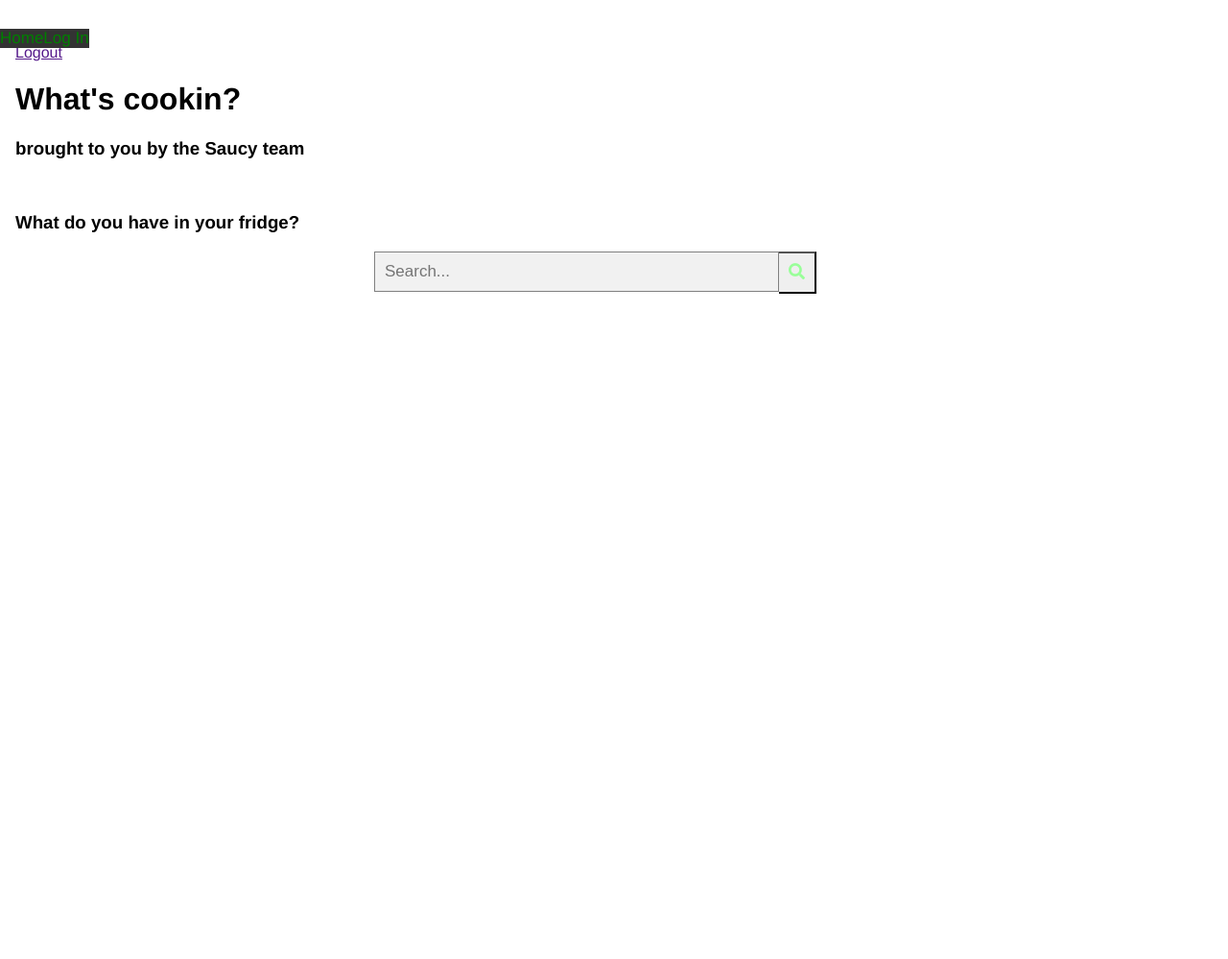
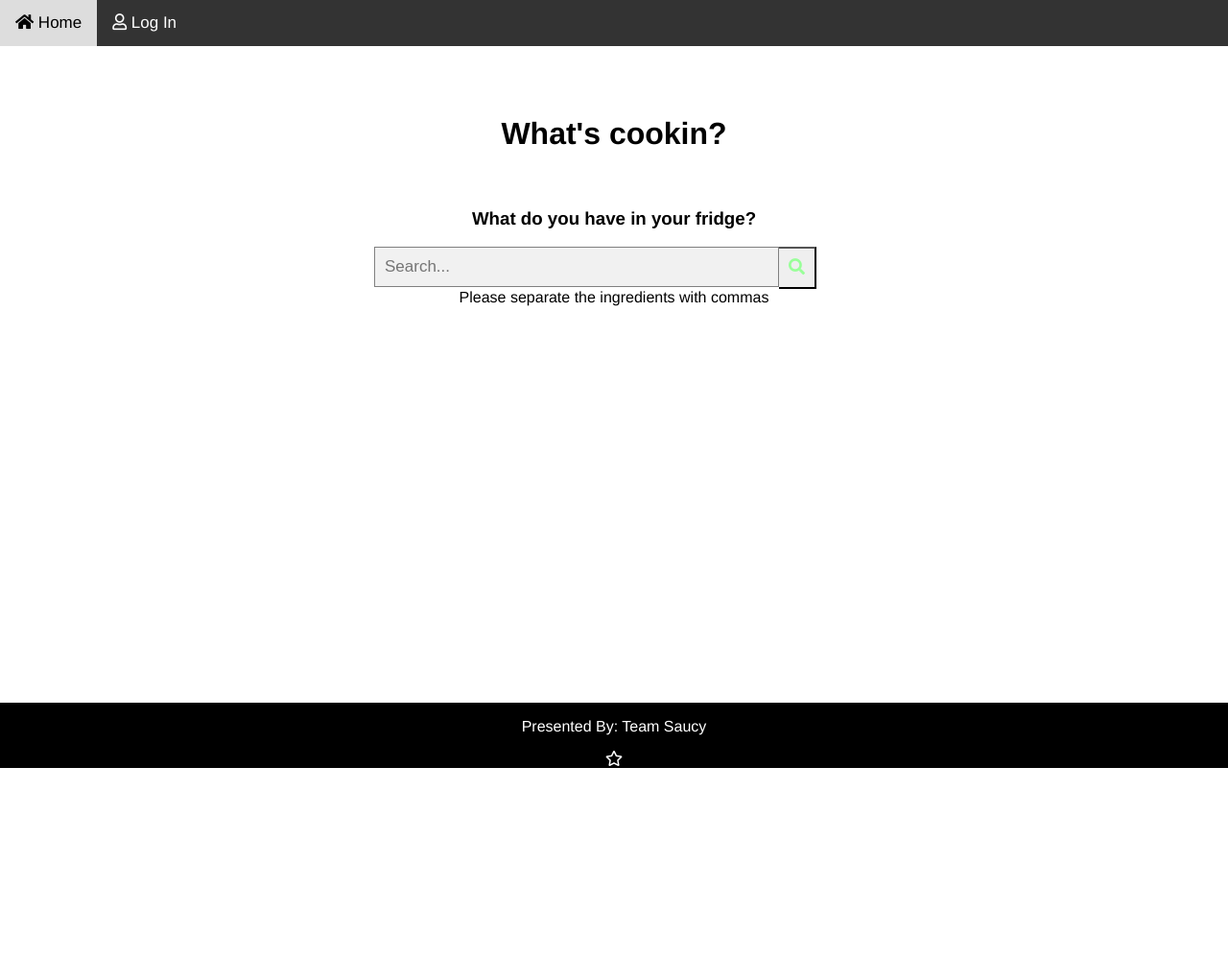
Before and after one commit to saraholiviawu/cssi-Whats-Cooking, a Python web app: template templates/welcome.html in a window 1280 px wide. Shown: the top 999 px of the page at 96% size. Run offline with Jinja, Linux system fonts and the light colour scheme; the template is opened without the code that fills it, so the values that code supplies are empty; some libraries are stand-ins or nearby versions.

Commit message:
new welcome.css

```diff
--- a/templates/style/welcome.css
+++ b/templates/style/welcome.css
@@ -1,6 +1,7 @@
 body{
   font-family: Helvetica;
   margin: 0;
+  text-align: center;
 }
 * form{
   box-sizing: border-box;
@@ -39,15 +40,15 @@ form.search::after{
 overflow: hidden;
 background-color: #333;
 position: fixed;
-top: 0
-width: 100%
+top: 0;
+width: 100%;
 }
 .navbar a {
   float: left;
   display:block;
-  color: green;
+  color: white;
   text-align: center;
-  padding: 14 px 16 px;
+  padding: 14px 16px;
   text-decoration: none;
   font-size: 17px;
 }
@@ -60,3 +61,12 @@ width: 100%
   margin-top: 30px;
   height: 1500px;
 }
+.footer{
+  position: fixed;
+  left: 0;
+  bottom: 0;
+  width:100%;
+  background-color: black;
+  color: white;
+  text-align: center;
+}
--- a/templates/welcome.html
+++ b/templates/welcome.html
@@ -2,30 +2,31 @@
 <html>
 
 <head>
-  <title>What's cookin?</title>
+  <title>What's cookin'?</title>
   <link rel="stylesheet" href="style/welcome.css">
 <link rel="stylesheet" href="https://use.fontawesome.com/releases/v5.2.0/css/all.css" integrity="sha384-hWVjflwFxL6sNzntih27bfxkr27PmbbK/iSvJ+a4+0owXq79v+lsFkW54bOGbiDQ" crossorigin="anonymous">
 </head>
 <body>
   <div class="navbar">
-    <a href="/welcome"> Home </a>
-    <a href="/login-pleas"> Log In</a>
+    <a href="/welcome">  <i class="fas fa-home"></i> Home</a>
+    <a href="/login-please"><i class="far fa-user"></i> Log In</a>
   </div>
     <div class="main">
-    {{nickname}}
-    {{logout_url}}
-    {{logout_text}}
-    <a href = "{{logout_link}}">Logout</a>
+      <br />
+      <br />
+      <br />
+      <!--<a href = "{{logout_link}}">Logout</a> -->
       <h1>What's cookin?</h1>
-    <h3>brought to you by the Saucy team</h3>
       <br />
       <h3>What do you have in your fridge?</h3>
         <form class="search" action="/results" method="POST" style="margin:auto;max-width:500px"/>
           <input type = "text" placeholder = "Search..." name = "search"/>
           <button type="submit"><i class="fas fa-search" style="color:#99ff99;"></i></button>
+          <p> Please separate the ingredients with commas</p>
           </div>
+  <div class="footer">
+    <p>Presented By: Team Saucy</p>  <i class="far fa-star"></i>
   </div>
-
 </body>
 
 </html>
```
Lines whose indentation alone changed are shown as unchanged.
